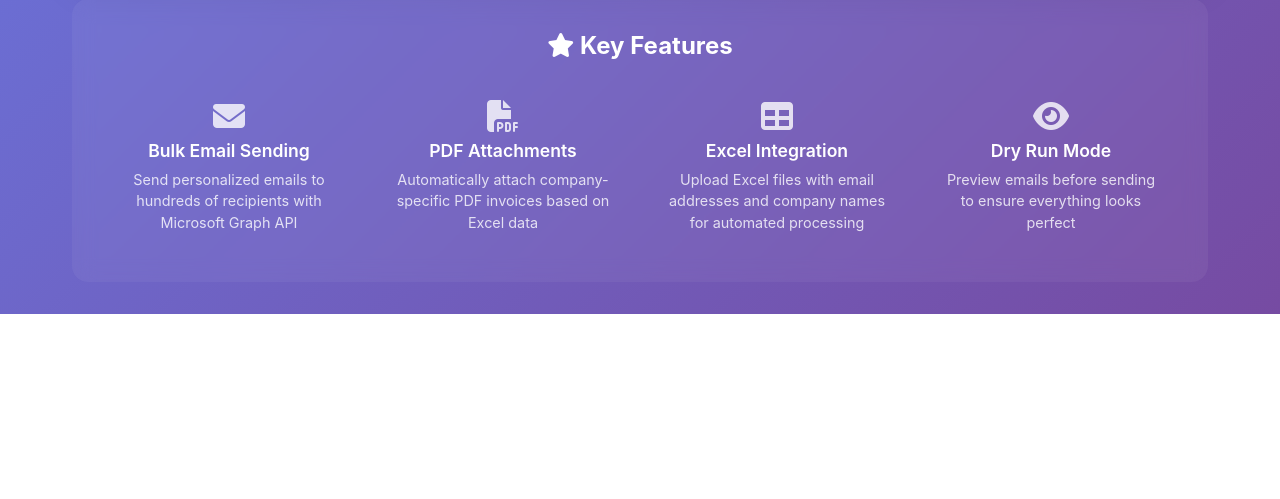
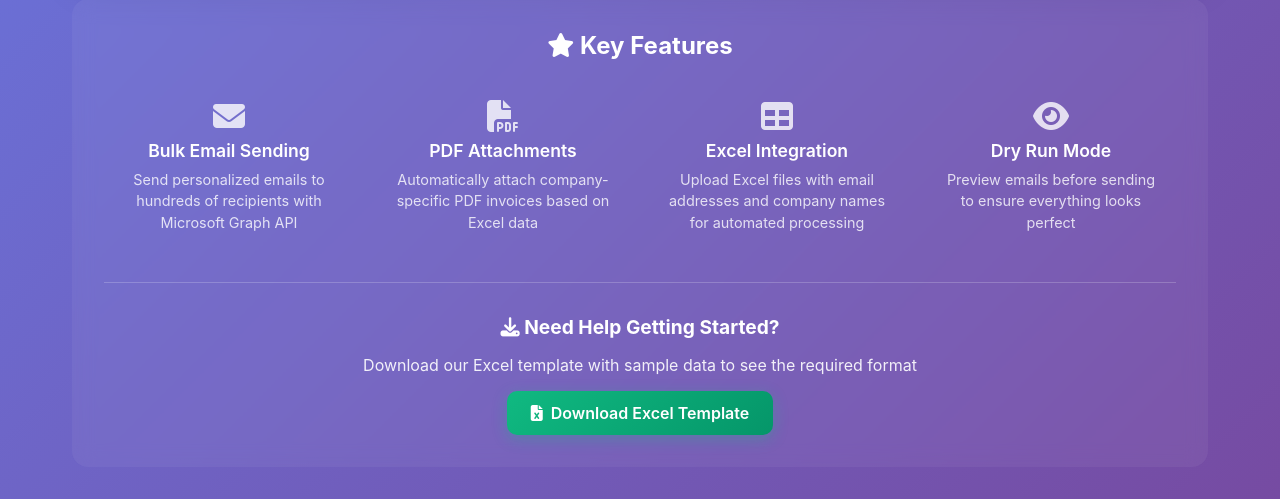
Before and after one commit to emrekarakus1/commonmailer, a Django app: page /dashboard/ in a window 1280 px wide. Shown: the part 765-1264 px from the top of the page. Before the commit the page ends 1079 px from the top, so only its background shows below. Run offline with Django 5.2, Linux system fonts and the light colour scheme; the visitor is signed in with stand-in values (Sample User, id 1).

Commit message:
Feature: Add Excel template download - Create download_excel_template view with formatted sample data - Include all required columns: Email, CompanyName, Name, Date, Amount, Subject - Add styled Excel with purple header and proper column widths - Add download button to Dashboard, Mail Automation, and Template Manager - Users can now download empty template before uploading

```diff
--- a/automation/templates/automation/dashboard.html
+++ b/automation/templates/automation/dashboard.html
@@ -334,6 +334,18 @@
             <p>Preview emails before sending to ensure everything looks perfect</p>
           </div>
         </div>
+
+        <div style="text-align: center; margin-top: 2rem; padding-top: 2rem; border-top: 1px solid rgba(255,255,255,0.2);">
+          <h4 style="margin-bottom: 1rem; font-size: 1.2rem;">
+            <i class="fas fa-download"></i> Need Help Getting Started?
+          </h4>
+          <p style="margin-bottom: 1rem; opacity: 0.9;">
+            Download our Excel template with sample data to see the required format
+          </p>
+          <a href="{% url 'automation:download_excel_template' %}" class="btn" style="background: linear-gradient(135deg, #10b981 0%, #059669 100%); box-shadow: 0 4px 15px rgba(16, 185, 129, 0.3);">
+            <i class="fas fa-file-excel"></i> Download Excel Template
+          </a>
+        </div>
       </div>
     </div>
   </body>
--- a/automation/templates/automation/template_manager.html
+++ b/automation/templates/automation/template_manager.html
@@ -466,6 +466,9 @@
         <div style="font-weight: 500;">
           <i class="fas fa-templates"></i> Template Management
         </div>
+        <a href="{% url 'automation:download_excel_template' %}" class="btn" style="margin-left: auto; padding: 0.5rem 1rem; font-size: 0.9rem;">
+          <i class="fas fa-file-excel"></i> Download Excel Template
+        </a>
       </div>
 
       {% if error %}
--- a/automation/urls.py
+++ b/automation/urls.py
@@ -14,6 +14,7 @@ urlpatterns = [
     path("templates/", views.template_manager, name="template_manager"),
     path("templates/download/", views.download_templates, name="download_templates"),
     path("templates/delete/<str:name>/", views.delete_template, name="delete_template"),
+    path("templates/excel-template/", views.download_excel_template, name="download_excel_template"),
     path("report/download/", views.download_report, name="download_report"),
     path("report/download/direct/", views.download_report_direct, name="download_report_direct"),
 ]
--- a/automation/views.py
+++ b/automation/views.py
@@ -771,6 +771,95 @@ def _handle_attachment_smoke_test(request: HttpRequest) -> HttpResponse:
 
     return redirect("automation:mail_automation")
 
+def download_excel_template(request: HttpRequest) -> HttpResponse:
+    """Download Excel template for mail automation."""
+    import pandas as pd
+    from io import BytesIO
+
+    # Create sample data with all commonly used columns
+    sample_data = {
+        'Email': [
+            'john.doe@companyA.com',
+            'jane.smith@companyB.com',
+            'bob.johnson@companyC.com'
+        ],
+        'CompanyName': [
+            'Company A',
+            'Company B',
+            'Company C'
+        ],
+        'Name': [
+            'John Doe',
+            'Jane Smith',
+            'Bob Johnson'
+        ],
+        'Date': [
+            '2025-01-15',
+            '2025-01-20',
+            '2025-02-01'
+        ],
+        'Amount': [
+            '$1,000',
+            '$2,500',
+            '$3,750'
+        ],
+        'Subject': [
+            'Invoice Payment',
+            'Monthly Report',
+            'Contract Renewal'
+        ]
+    }
+
+    # Create DataFrame
+    df = pd.DataFrame(sample_data)
+
+    # Write to BytesIO buffer
+    buffer = BytesIO()
+    with pd.ExcelWriter(buffer, engine='xlsxwriter') as writer:
+        df.to_excel(writer, index=False, sheet_name='Email List')
+
+        # Get workbook and worksheet for formatting
+        workbook = writer.book
+        worksheet = writer.sheets['Email List']
+
+        # Define formats
+        header_format = workbook.add_format({
+            'bold': True,
+            'bg_color': '#667eea',
+            'font_color': 'white',
+            'border': 1,
+            'align': 'center',
+            'valign': 'vcenter'
+        })
+
+        # Set column widths and header format
+        column_widths = {
+            'A': 30,  # Email
+            'B': 20,  # CompanyName
+            'C': 20,  # Name
+            'D': 15,  # Date
+            'E': 15,  # Amount
+            'F': 25   # Subject
+        }
+
+        for col, width in column_widths.items():
+            worksheet.set_column(f'{col}:{col}', width)
+
+        # Apply header format
+        for col_num, value in enumerate(df.columns):
+            worksheet.write(0, col_num, value, header_format)
+
+    buffer.seek(0)
+
+    # Create response
+    response = HttpResponse(
+        buffer.getvalue(),
+        content_type='application/vnd.openxmlformats-officedocument.spreadsheetml.sheet'
+    )
+    response['Content-Disposition'] = 'attachment; filename="email_template.xlsx"'
+
+    return response
+
 def signup(request: HttpRequest) -> HttpResponse:
     """User signup view."""
     if request.method == "POST":
```
Also changed, not shown: automation/templates/automation/mail_automation.html (+7 -1 lines).
